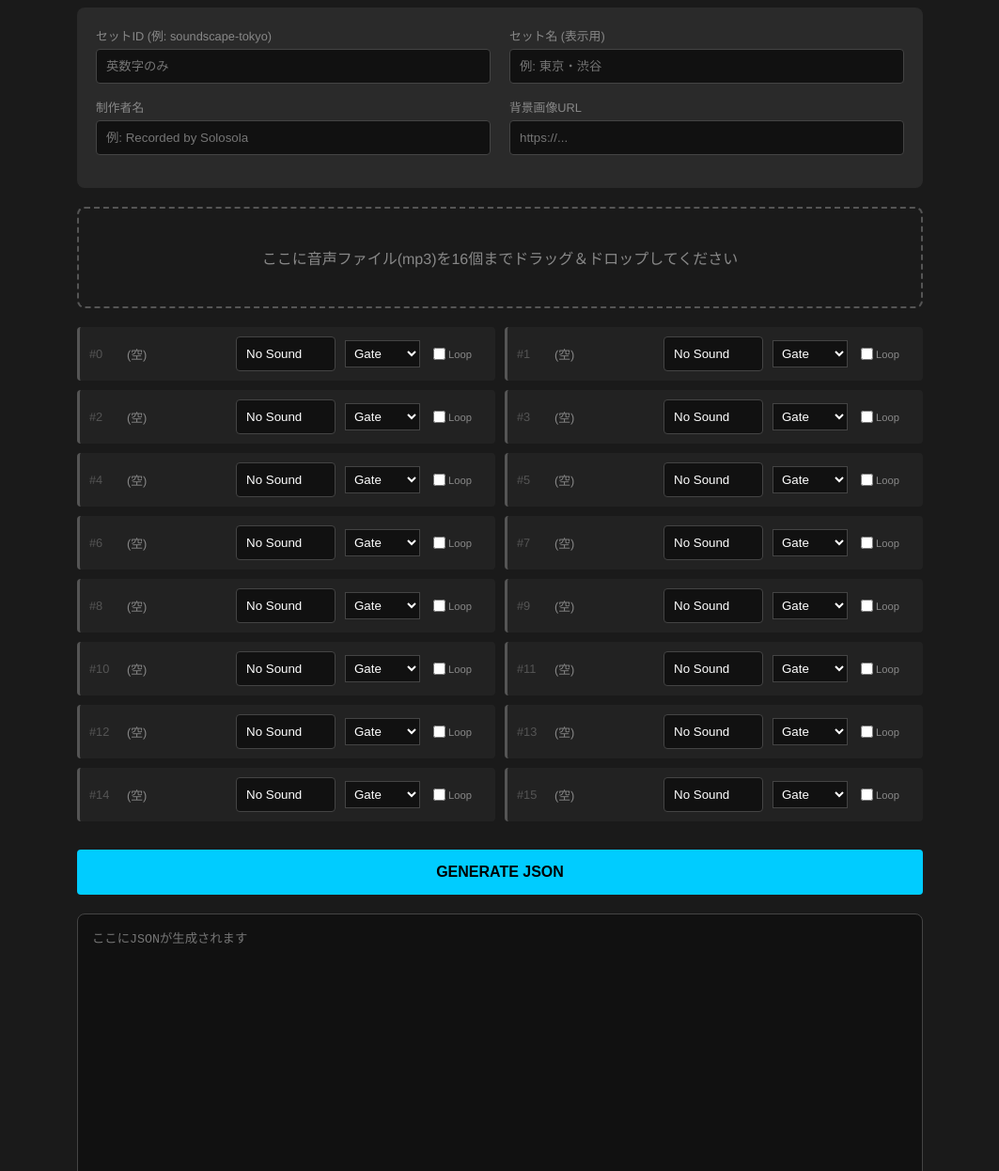
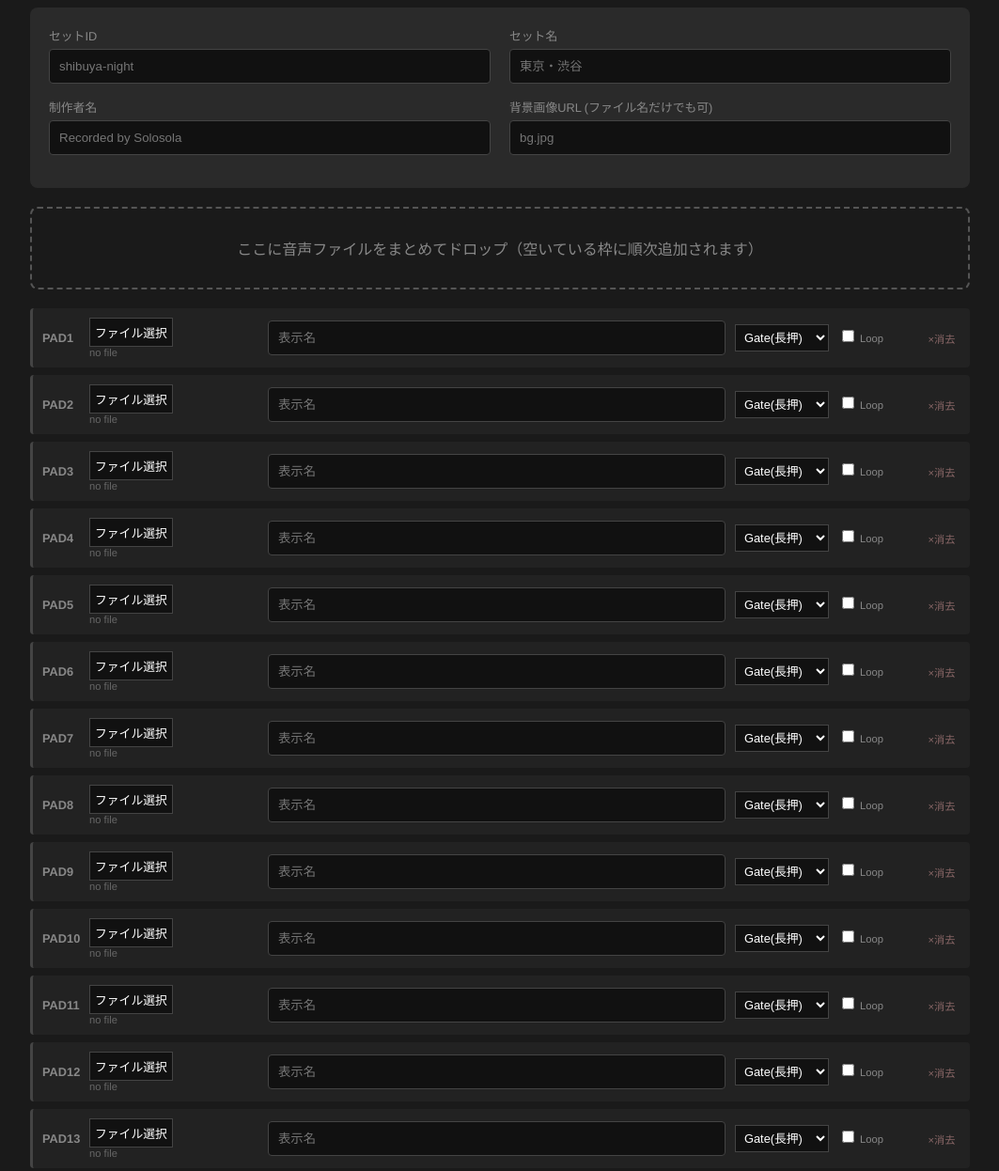
Before and after one commit to hayaleaf-glitch/web-sampler, a plain HTML site: page generator.html in a window 1280 px wide. Shown: the part 120-1366 px from the top of the page at 94% size, without its empty margins (108-1171 px from the left). Drawn offline with Linux system fonts and the light colour scheme.

Commit message:
Update generator.html

```diff
--- a/generator.html
+++ b/generator.html
@@ -3,7 +3,7 @@
 <head>
     <meta charset="UTF-8">
     <meta name="viewport" content="width=device-width, initial-scale=1.0">
-    <title>Solosola Set Generator</title>
+    <title>Solosola Set Generator V2</title>
     <link href="https://fonts.googleapis.com/css2?family=Noto+Sans+JP:wght@100;300;400&display=swap" rel="stylesheet">
     <style>
         :root {
@@ -19,122 +19,59 @@
             font-family: 'Helvetica Neue', 'Noto Sans JP', sans-serif;
             margin: 0;
             padding: 40px;
-            display: flex;
-            flex-direction: column;
-            align-items: center;
+            display: flex; flex-direction: column; align-items: center;
         }
 
         h1 { font-weight: 100; letter-spacing: 0.2em; margin-bottom: 30px; }
 
-        .container {
-            width: 100%;
-            max-width: 900px;
-            display: grid;
-            gap: 20px;
+        .container { width: 100%; max-width: 1000px; display: grid; gap: 20px; }
+
+        .section { background-color: var(--panel-color); padding: 20px; border-radius: 8px; }
+
+        .input-group { display: grid; grid-template-columns: 1fr 1fr; gap: 20px; margin-bottom: 15px; }
+
+        label { display: block; font-size: 0.8rem; color: #888; margin-bottom: 5px; }
+
+        input[type="text"] {
+            width: 100%; padding: 10px; background: #111; border: 1px solid #444;
+            color: #fff; border-radius: 4px; box-sizing: border-box;
         }
 
-        /* 基本設定エリア */
-        .section {
-            background-color: var(--panel-color);
-            padding: 20px;
-            border-radius: 8px;
+        #drop-zone {
+            border: 2px dashed #555; padding: 30px; text-align: center;
+            color: #888; border-radius: 8px; transition: all 0.3s; cursor: pointer;
+        }
+        #drop-zone.hover { border-color: var(--accent-color); background-color: rgba(0, 204, 255, 0.1); color: var(--accent-color); }
+
+        #sample-list { display: grid; grid-template-columns: 1fr; gap: 8px; }
+
+        .sample-row {
+            background: #222; padding: 10px; border-radius: 4px;
+            display: grid; grid-template-columns: 40px 180px 1fr 100px 80px 40px;
+            gap: 10px; align-items: center; border-left: 3px solid #444;
+        }
+        .sample-row.filled { border-left-color: var(--accent-color); background: #282828; }
+
+        .id-cell { color: #888; font-size: 0.8rem; font-weight: bold; }
+        .filename-cell { font-size: 0.7rem; color: #666; overflow: hidden; text-overflow: ellipsis; white-space: nowrap; }
+
+        select, .file-input-btn {
+            background: #111; color: #fff; border: 1px solid #444; padding: 5px; font-size: 0.8rem;
         }
 
-        .input-group {
-            display: grid;
-            grid-template-columns: 1fr 1fr;
-            gap: 20px;
-            margin-bottom: 15px;
-        }
-
-        label {
-            display: block;
-            font-size: 0.8rem;
-            color: #888;
-            margin-bottom: 5px;
-        }
-
-        input[type="text"] {
-            width: 100%;
-            padding: 10px;
-            background: #111;
-            border: 1px solid #444;
-            color: #fff;
-            border-radius: 4px;
-            box-sizing: border-box;
-        }
-
-        /* ドロップゾーン */
-        #drop-zone {
-            border: 2px dashed #555;
-            padding: 40px;
-            text-align: center;
-            color: #888;
-            border-radius: 8px;
-            transition: all 0.3s;
-            cursor: pointer;
-        }
-        #drop-zone.hover {
-            border-color: var(--accent-color);
-            background-color: rgba(0, 204, 255, 0.1);
-            color: var(--accent-color);
-        }
-
-        /* サンプルリスト */
-        #sample-list {
-            display: grid;
-            grid-template-columns: repeat(auto-fill, minmax(400px, 1fr));
-            gap: 10px;
-        }
-
-        .sample-row {
-            background: #222;
-            padding: 10px;
-            border-radius: 4px;
-            display: grid;
-            grid-template-columns: 30px 1fr 1fr 80px 60px;
-            gap: 10px;
-            align-items: center;
-            border-left: 3px solid #555;
-        }
-
-        .id-cell { color: #555; font-size: 0.8rem; }
-        .filename-cell { font-size: 0.8rem; color: #888; overflow: hidden; text-overflow: ellipsis; white-space: nowrap;}
-
-        select {
-            background: #111;
-            color: #fff;
-            border: 1px solid #444;
-            padding: 5px;
-        }
-
-        /* JSON出力エリア */
         textarea {
-            width: 100%;
-            height: 300px;
-            background: #111;
-            color: #0f0;
-            font-family: monospace;
-            border: 1px solid #444;
-            padding: 15px;
-            box-sizing: border-box;
-            border-radius: 8px;
+            width: 100%; height: 200px; background: #111; color: #0f0;
+            font-family: monospace; border: 1px solid #444; padding: 15px;
+            box-sizing: border-box; border-radius: 8px; margin-top: 10px;
         }
 
         button.primary {
-            background-color: var(--accent-color);
-            color: #000;
-            border: none;
-            padding: 15px 30px;
-            font-size: 1rem;
-            font-weight: bold;
-            border-radius: 4px;
-            cursor: pointer;
-            width: 100%;
-            margin-top: 10px;
+            background-color: var(--accent-color); color: #000; border: none;
+            padding: 15px; font-size: 1rem; font-weight: bold; border-radius: 4px;
+            cursor: pointer; width: 100%;
         }
-        button.primary:hover { opacity: 0.9; }
 
+        .clear-btn { color: #866; cursor: pointer; font-size: 0.7rem; text-align: center; }
     </style>
 </head>
 <body>
@@ -144,138 +81,108 @@
     <div class="container">
         <div class="section">
             <div class="input-group">
-                <div>
-                    <label>セットID (例: soundscape-tokyo)</label>
-                    <input type="text" id="set-id" placeholder="英数字のみ">
-                </div>
-                <div>
-                    <label>セット名 (表示用)</label>
-                    <input type="text" id="set-name" placeholder="例: 東京・渋谷">
-                </div>
+                <div><label>セットID</label><input type="text" id="set-id" placeholder="shibuya-night"></div>
+                <div><label>セット名</label><input type="text" id="set-name" placeholder="東京・渋谷"></div>
             </div>
             <div class="input-group">
-                <div>
-                    <label>制作者名</label>
-                    <input type="text" id="recorder" placeholder="例: Recorded by Solosola">
-                </div>
-                <div>
-                    <label>背景画像URL</label>
-                    <input type="text" id="image-url" placeholder="https://...">
-                </div>
+                <div><label>制作者名</label><input type="text" id="recorder" placeholder="Recorded by Solosola"></div>
+                <div><label>背景画像URL (ファイル名だけでも可)</label><input type="text" id="image-url" placeholder="bg.jpg"></div>
             </div>
         </div>
 
         <div id="drop-zone">
-            ここに音声ファイル(mp3)を16個までドラッグ＆ドロップしてください
+            ここに音声ファイルをまとめてドロップ（空いている枠に順次追加されます）
         </div>
 
-        <div id="sample-list">
-            </div>
+        <div id="sample-list"></div>
 
         <button class="primary" onclick="generateJson()">GENERATE JSON</button>
-
-        <textarea id="output-area" placeholder="ここにJSONが生成されます"></textarea>
+        <textarea id="output-area" readonly placeholder="生成されたJSONがここに表示されます"></textarea>
     </div>
 
     <script>
-        // 初期化：16個の空スロットを作る
-        const sampleList = document.getElementById('sample-list');
         let samplesData = Array(16).fill(null).map((_, i) => ({
-            id: i,
-            filename: '',
-            label: 'No Sound',
-            mode: 'gate',
-            loop: false
+            id: i, filename: '', label: '', mode: 'gate', loop: false
         }));
 
         function renderList() {
-            sampleList.innerHTML = '';
-            samplesData.forEach((sample, i) => {
-                const div = document.createElement('div');
-                div.className = 'sample-row';
-                div.innerHTML = `
-                    <div class="id-cell">#${i}</div>
-                    <div class="filename-cell">${sample.filename || '(空)'}</div>
-                    <input type="text" placeholder="ラベル (例: 足音)" value="${sample.label}" oninput="updateData(${i}, 'label', this.value)">
+            const listEl = document.getElementById('sample-list');
+            listEl.innerHTML = '';
+            samplesData.forEach((s, i) => {
+                const row = document.createElement('div');
+                row.className = `sample-row ${s.filename ? 'filled' : ''}`;
+                row.innerHTML = `
+                    <div class="id-cell">PAD${i+1}</div>
+                    <div>
+                        <input type="file" id="file-${i}" style="display:none" accept="audio/*" onchange="handleFileSelect(${i}, this)">
+                        <button class="file-input-btn" onclick="document.getElementById('file-${i}').click()">ファイル選択</button>
+                        <div class="filename-cell" title="${s.filename}">${s.filename || 'no file'}</div>
+                    </div>
+                    <input type="text" placeholder="表示名" value="${s.label}" oninput="updateData(${i}, 'label', this.value)">
                     <select onchange="updateData(${i}, 'mode', this.value)">
-                        <option value="gate" ${sample.mode === 'gate' ? 'selected' : ''}>Gate</option>
-                        <option value="oneshot" ${sample.mode === 'oneshot' ? 'selected' : ''}>One</option>
+                        <option value="gate" ${s.mode === 'gate' ? 'selected' : ''}>Gate(長押)</option>
+                        <option value="oneshot" ${s.mode === 'oneshot' ? 'selected' : ''}>One(1回)</option>
                     </select>
-                    <label style="margin:0; font-size:0.7rem; display:flex; align-items:center;">
-                        <input type="checkbox" ${sample.loop ? 'checked' : ''} onchange="updateData(${i}, 'loop', this.checked)"> Loop
-                    </label>
+                    <label style="font-size:0.7rem;"><input type="checkbox" ${s.loop ? 'checked' : ''} onchange="updateData(${i}, 'loop', this.checked)"> Loop</label>
+                    <div class="clear-btn" onclick="clearSlot(${i})">×消去</div>
                 `;
-                sampleList.appendChild(div);
+                listEl.appendChild(row);
             });
         }
 
-        function updateData(index, key, value) {
-            samplesData[index][key] = value;
+        function updateData(i, key, val) { samplesData[i][key] = val; }
+
+        function clearSlot(i) {
+            samplesData[i] = { id: i, filename: '', label: '', mode: 'gate', loop: false };
+            renderList();
         }
 
-        // ドラッグ＆ドロップ処理
+        function handleFileSelect(i, input) {
+            if (input.files && input.files[0]) {
+                const file = input.files[0];
+                samplesData[i].filename = file.name;
+                if(!samplesData[i].label) samplesData[i].label = file.name.replace(/\.[^/.]+$/, "");
+                renderList();
+            }
+        }
+
         const dropZone = document.getElementById('drop-zone');
-
-        dropZone.addEventListener('dragover', (e) => {
-            e.preventDefault();
-            dropZone.classList.add('hover');
-        });
-
-        dropZone.addEventListener('dragleave', () => {
-            dropZone.classList.remove('hover');
-        });
-
+        dropZone.addEventListener('dragover', (e) => { e.preventDefault(); dropZone.classList.add('hover'); });
+        dropZone.addEventListener('dragleave', () => dropZone.classList.remove('hover'));
         dropZone.addEventListener('drop', (e) => {
             e.preventDefault();
             dropZone.classList.remove('hover');
+            const files = Array.from(e.dataTransfer.files).filter(f => f.type.startsWith('audio/'));
 
-            const files = Array.from(e.dataTransfer.files)
-                .filter(f => f.type.startsWith('audio/'))
-                .sort((a, b) => a.name.localeCompare(b.name)); // 名前順にソート
-
-            // ファイルをスロットに割り当て
-            files.slice(0, 16).forEach((file, i) => {
-                samplesData[i].filename = file.name;
-                // ファイル名から拡張子を除いたものを初期ラベルにする
-                samplesData[i].label = file.name.replace(/\.[^/.]+$/, "");
-            });
-
+            // 空いているスロットを探して順次入れる
+            let fileIdx = 0;
+            for (let i = 0; i < 16 && fileIdx < files.length; i++) {
+                if (!samplesData[i].filename) {
+                    samplesData[i].filename = files[fileIdx].name;
+                    samplesData[i].label = files[fileIdx].name.replace(/\.[^/.]+$/, "");
+                    fileIdx++;
+                }
+            }
             renderList();
         });
 
-        // JSON生成処理
         function generateJson() {
             const setId = document.getElementById('set-id').value || 'new-set';
-            const setName = document.getElementById('set-name').value || 'New Set';
-            const recorder = document.getElementById('recorder').value || 'Unknown';
-            const imageUrl = document.getElementById('image-url').value || '';
-
-            const setObj = {
+            const res = {
                 [setId]: {
-                    name: setName,
-                    recorder: recorder,
-                    image: imageUrl,
+                    name: document.getElementById('set-name').value || 'New Set',
+                    recorder: document.getElementById('recorder').value || 'Unknown',
+                    image: document.getElementById('image-url').value || '',
                     samples: samplesData.map(s => ({
-                        id: s.id,
-                        url: s.filename, // ※注意: 実際のアップロードパスに合わせて調整が必要
-                        label: s.label,
-                        mode: s.mode,
-                        loop: s.loop
+                        id: s.id, url: "assets/audio/" + s.filename, // フォルダパスを自動付与
+                        label: s.label || "Sound " + s.id,
+                        mode: s.mode, loop: s.loop
                     }))
                 }
             };
-
-            // フォーマットして表示
-            const jsonString = JSON.stringify(setObj, null, 2);
-            // オブジェクトのキー部分の括弧を外して、コピペしやすくする（手動マージ用）
-            // そのままでも使えるが、data.jsonの "sets": { ... } の中身として貼り付ける想定
-
-            const output = `"sets":の波括弧の中に以下を貼り付けてください（カンマに注意）：\n\n${jsonString.slice(2, -2)}`;
-
-            document.getElementById('output-area').value = jsonString.slice(2, -2) + ",";
+            document.getElementById('output-area').value = JSON.stringify(res, null, 2) + ",";
         }
 
-        // 初回描画
         renderList();
     </script>
 </body>
```
